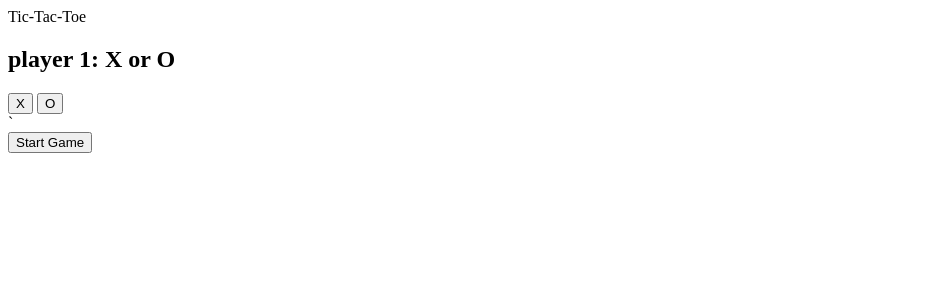
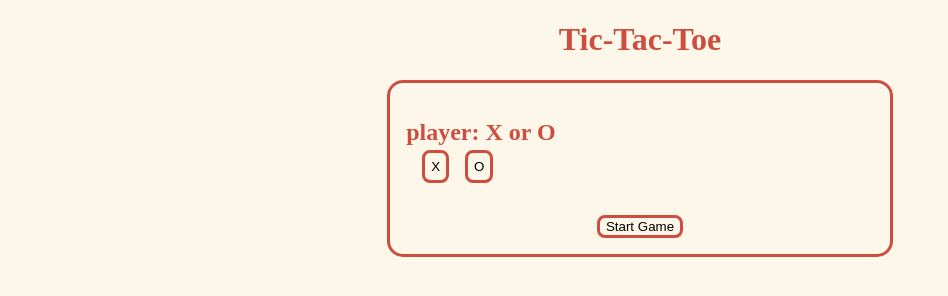
Before and after one commit to majorux/ticTacToe, a plain HTML site: page index.html in a window 1280 px wide. Shown: the whole page, without its empty margins (0-948 px from the left). Drawn offline with Linux system fonts and the light colour scheme.

Commit message:
replace some elements

```diff
--- a/index.html
+++ b/index.html
@@ -5,18 +5,25 @@
     <meta http-equiv="X-UA-Compatible" content="IE=edge">
     <meta name="viewport" content="width=device-width, initial-scale=1.0">
     <title>Document</title>
+    <link rel="stylesheet" href="style.css"/>
+    <link
+			href="https://fonts.googleapis.com/css?family=Fredoka+One|Press+Start+2P&display=swap"
+			rel="stylesheet"
+	/>
 </head>
 <body>
-    <header>Tic-Tac-Toe</header>
+    <header>
+        <h1>Tic-Tac-Toe</h1>
+    </header>
     <div class="setup">
         <div class="chooseplayertype">
-            <h2>player 1: X or O</h2>
+            <h2>player: X or O</h2>
             <div class="selecttype">
                 <button class="selection-X">X</button>
                 <button class="selection-O">O</button>
             </div>
         </div>
-        `
+
         <div class="startbuttondiv">
             <button class="startgame">Start Game</button>
         </div>
```
